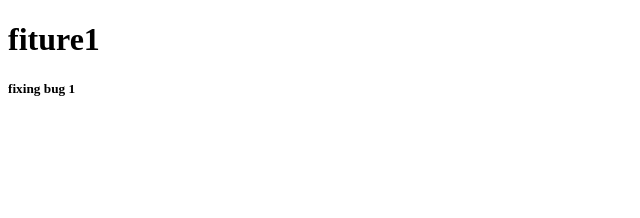
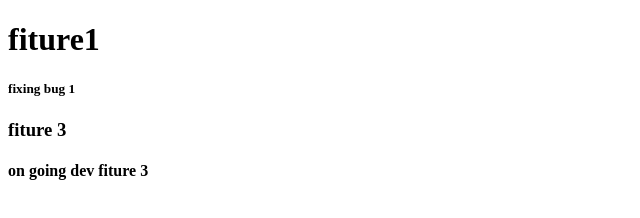
Before and after one commit to rillomsholeh/eduworkgit, a plain HTML site: page index.html in a window 1280 px wide. Shown: the whole page, without its empty margins (0-640 px from the left). Drawn offline with Linux system fonts and the light colour scheme.

Commit message:
add fiture 2

```diff
--- a/index.html
+++ b/index.html
@@ -9,5 +9,7 @@
 <body>
     <h1>fiture1</h1>
     <h5>fixing bug 1</h5>
+    <h3>fiture 3</h3>
+    <h4>on going dev fiture 3</h4>
 </body>
 </html>
```
